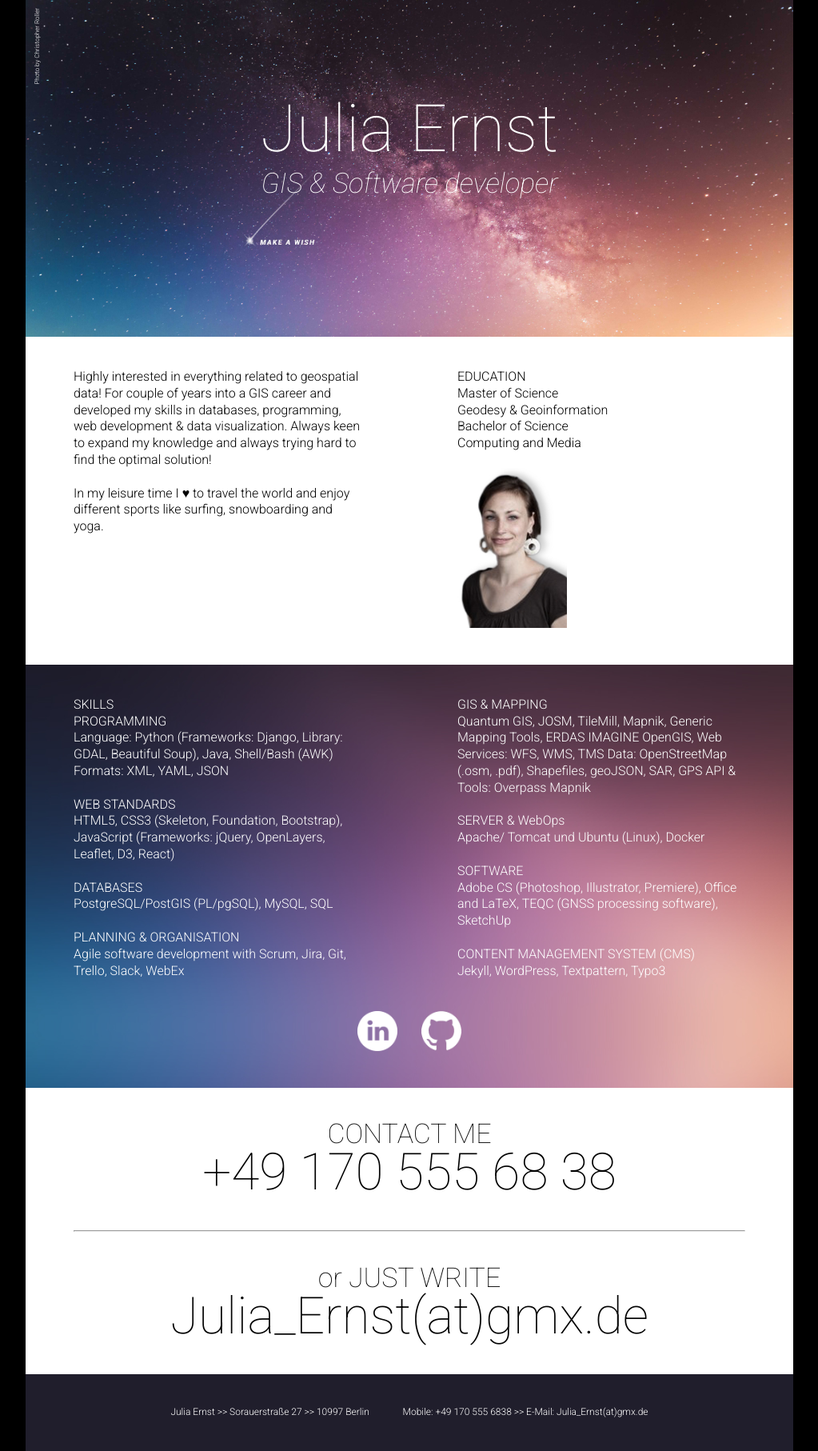
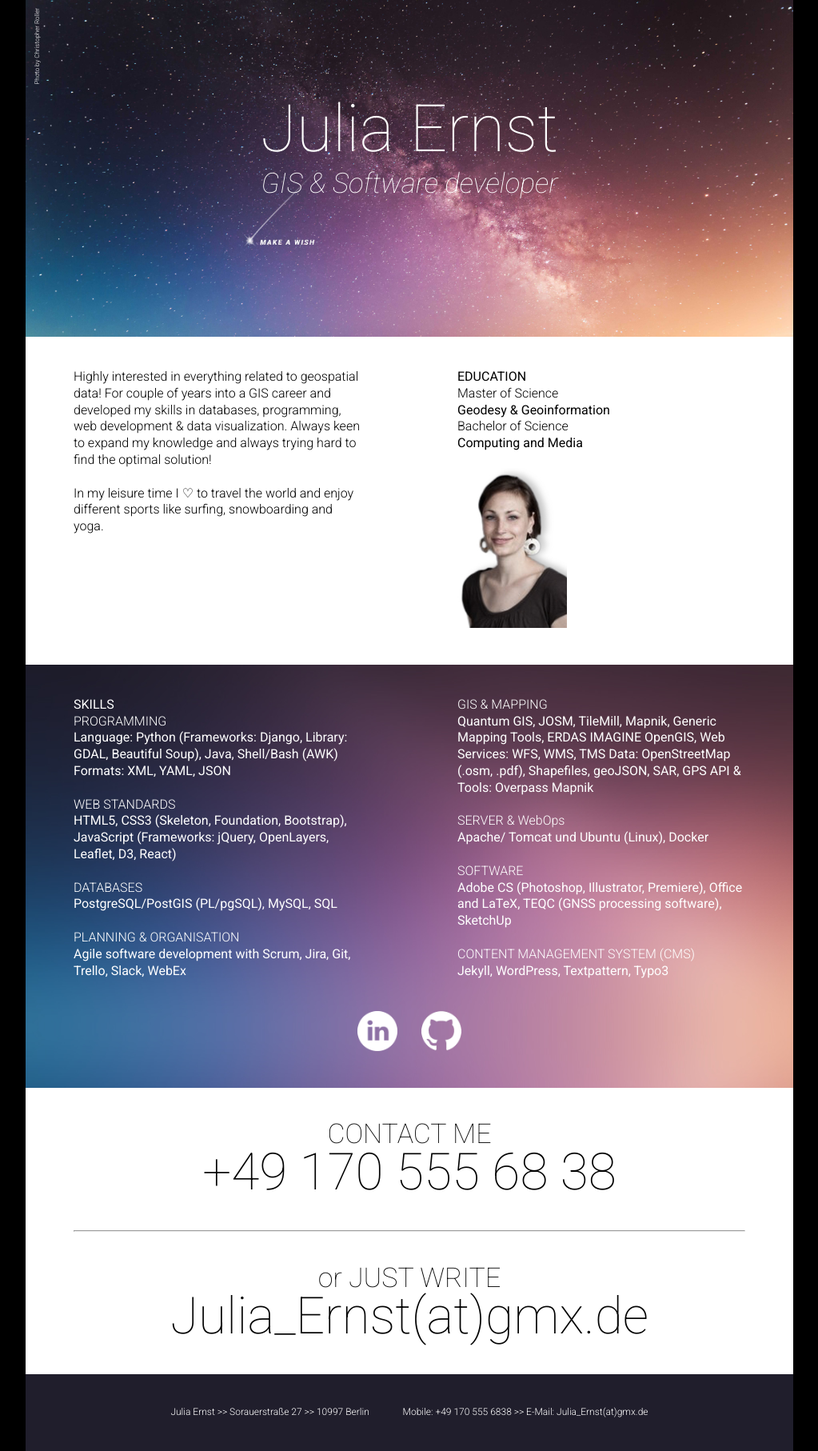
Before and after one commit to missserious/juliaernst, a Jekyll site: the page built from index.html, in a window 1280 px wide. Shown: the whole page at 80% size, without its empty margins (128-1151 px from the left). Built offline with Jekyll 4.4.1, drawn with Linux system fonts in a browser that asks for light colours.

Commit message:
update layout

```diff
--- a/css/styles.scss
+++ b/css/styles.scss
@@ -14,6 +14,10 @@
       padding: 120px 0px 0px 0px;
   }
 
+  main h2 {
+      font-size: 28px;
+  }
+
 }
 
 @media only screen and (min-width: 420px) {
@@ -22,6 +26,10 @@
     height: 421px;
     background-position: center 290px, center top;
     background-size:960px, 960px;
+  }
+
+  main h2 {
+      font-size: 35px;
   }
 
 }
@@ -80,6 +88,14 @@
       padding-top: 20px;
   }
 
+  .box-3 {
+      padding: 40px 60px 20px 60px;
+  }
+
+  .box-4 {
+      padding: 40px 60px 20px 60px;
+  }
+
   /*
    * Footer
   */
--- a/css/stylesMobil.scss
+++ b/css/stylesMobil.scss
@@ -50,6 +50,10 @@ h2 {
     font-weight: 100;
 }
 
+main h2 {
+    font-size: 22px;
+}
+
 h3 {
     font-size: 16px;
 }
@@ -70,6 +74,11 @@ h6 {
 
 p {
   font-size: 15px;
+}
+
+strong {
+    /* font-weight: 500; */
+    font-weight: 400;
 }
 
 /*
@@ -167,12 +176,12 @@ main {
 }
 
 .box-3 {
-    padding: 40px 60px 20px 60px;
+    padding: 40px 60px 0px 60px;
     grid-area: skills-1;
 }
 
 .box-4 {
-    padding: 40px 60px 20px 60px;
+    padding: 20px 60px 20px 60px;
     grid-area: skills-2;
 }
 
--- a/index.html
+++ b/index.html
@@ -34,42 +34,42 @@ author: Julia
   </div>
 
   <div class="box-3">
-    <h3>SKILLS</h3>
+    <h3><strong>SKILLS</strong></h3>
 
     <!-- TODO: container >> div einfuegen -->
     <h3>PROGRAMMING</h3>
-    <p>Language: Python (Frameworks: Django, Library: GDAL, Beautiful Soup), Java, Shell/Bash (AWK)</p>
-    <p>Formats: XML, YAML, JSON</p>
+    <p><strong>Language: Python (Frameworks: Django, Library: GDAL, Beautiful Soup), Java, Shell/Bash (AWK)</strong></p>
+    <p><strong>Formats: XML, YAML, JSON</strong></p>
     <br/>
 
     <h3>WEB STANDARDS</h3>
-    <p>HTML5, CSS3 (Skeleton, Foundation, Bootstrap), JavaScript (Frameworks: jQuery, OpenLayers, Leaflet, D3, React)</p>
+    <p><strong>HTML5, CSS3 (Skeleton, Foundation, Bootstrap), JavaScript (Frameworks: jQuery, OpenLayers, Leaflet, D3, React)</strong></p>
     <br/>
 
     <h3>DATABASES</h3>
-    <p>PostgreSQL/PostGIS (PL/pgSQL), MySQL, SQL</p>
+    <p><strong>PostgreSQL/PostGIS (PL/pgSQL), MySQL, SQL</strong></p>
     <br/>
 
     <h3>PLANNING &amp; ORGANISATION</h3>
-    <p>Agile software development with Scrum, Jira, Git, Trello, Slack, WebEx</p>
+    <p><strong>Agile software development with Scrum, Jira, Git, Trello, Slack, WebEx</strong></p>
   </div>
 
   <div class="box-4">
     <h3>GIS &amp; MAPPING</h3>
-    <p>Quantum GIS, JOSM, TileMill, Mapnik, Generic Mapping Tools, ERDAS IMAGINE OpenGIS,
-    Web Services: WFS, WMS, TMS Data: OpenStreetMap (.osm, .pdf), Shapefiles, geoJSON, SAR, GPS API &amp; Tools: Overpass Mapnik</p>
+    <p><strong>Quantum GIS, JOSM, TileMill, Mapnik, Generic Mapping Tools, ERDAS IMAGINE OpenGIS,
+    Web Services: WFS, WMS, TMS Data: OpenStreetMap (.osm, .pdf), Shapefiles, geoJSON, SAR, GPS API &amp; Tools: Overpass Mapnik</strong></p>
     <br/>
 
     <h3>SERVER &amp; WebOps</h3>
-    <p>Apache/ Tomcat und Ubuntu (Linux), Docker</p>
+    <p><strong>Apache/ Tomcat und Ubuntu (Linux), Docker</strong></p>
     <br/>
 
     <h3>SOFTWARE</h3>
-    <p>Adobe CS (Photoshop, Illustrator, Premiere), Office and LaTeX, TEQC (GNSS processing software), SketchUp</p>
+    <p><strong>Adobe CS (Photoshop, Illustrator, Premiere), Office and LaTeX, TEQC (GNSS processing software), SketchUp</strong></p>
     <br/>
 
     <h3>CONTENT MANAGEMENT SYSTEM (CMS)</h3>
-    <p>Jekyll, WordPress, Textpattern, Typo3</p>
+    <p><strong>Jekyll, WordPress, Textpattern, Typo3</strong></p>
   </div>
 
   <div class="box-5">
```
Also changed, not shown: other parts of index.html (+4 -4 lines).
